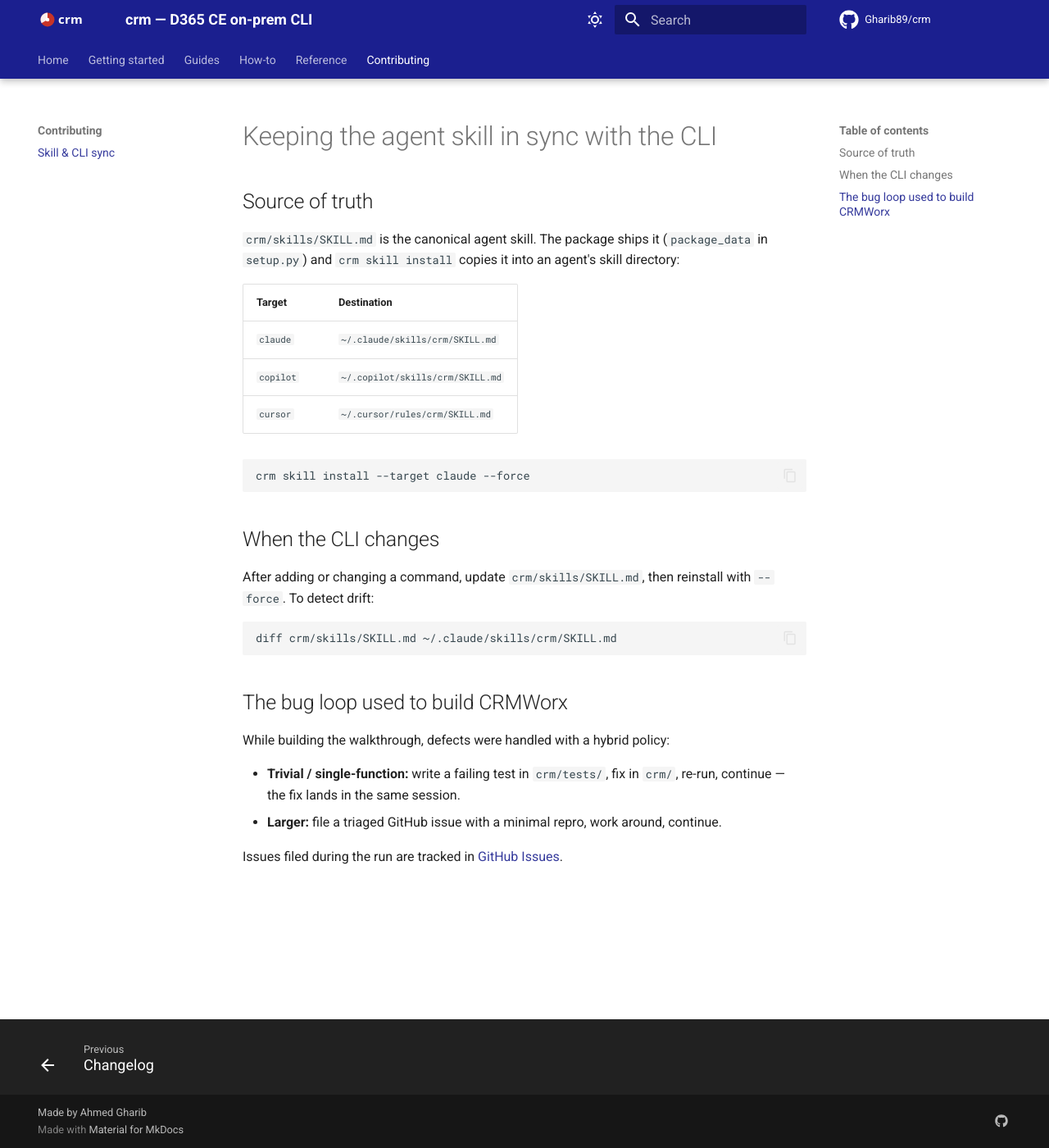
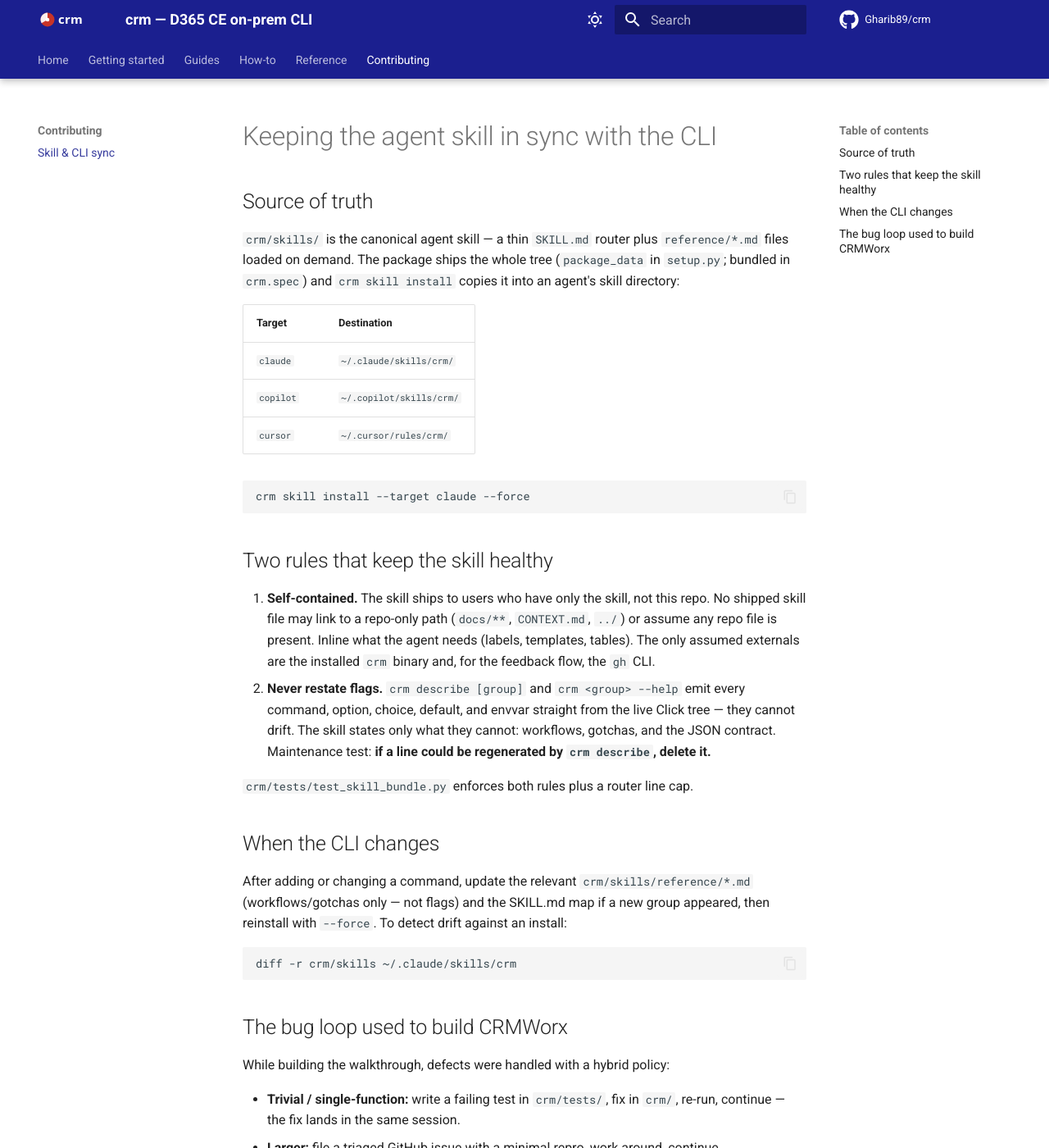
Before and after one commit to Gharib89/crm, an MkDocs documentation site: the page built from docs/contributing/skill-and-cli.md, in a window 1280 px wide and 1400 px high. Shown: the whole window at 82% size. Built offline with MkDocs 1.6.1 and Material for MkDocs 9.7.7, drawn with Linux system fonts in a browser that asks for light colours; comment, search, counter and statistics services are not loaded.

Commit message:
docs(skill): document router + reference bundle and the drift/self-containment rules
Co-Authored-By: Claude Sonnet 4.6 <noreply@anthropic.com>

````diff
--- a/docs/contributing/skill-and-cli.md
+++ b/docs/contributing/skill-and-cli.md
@@ -2,27 +2,44 @@
 
 ## Source of truth
 
-`crm/skills/SKILL.md` is the canonical agent skill. The package ships it
-(`package_data` in `setup.py`) and `crm skill install` copies it into an agent's
-skill directory:
+`crm/skills/` is the canonical agent skill — a thin `SKILL.md` router plus
+`reference/*.md` files loaded on demand. The package ships the whole tree
+(`package_data` in `setup.py`; bundled in `crm.spec`) and `crm skill install`
+copies it into an agent's skill directory:
 
 | Target | Destination |
 | --- | --- |
-| `claude` | `~/.claude/skills/crm/SKILL.md` |
-| `copilot` | `~/.copilot/skills/crm/SKILL.md` |
-| `cursor` | `~/.cursor/rules/crm/SKILL.md` |
+| `claude` | `~/.claude/skills/crm/` |
+| `copilot` | `~/.copilot/skills/crm/` |
+| `cursor` | `~/.cursor/rules/crm/` |
 
 ```bash
 crm skill install --target claude --force
 ```
 
+## Two rules that keep the skill healthy
+
+1. **Self-contained.** The skill ships to users who have only the skill, not this
+   repo. No shipped skill file may link to a repo-only path (`docs/**`,
+   `CONTEXT.md`, `../`) or assume any repo file is present. Inline what the agent
+   needs (labels, templates, tables). The only assumed externals are the installed
+   `crm` binary and, for the feedback flow, the `gh` CLI.
+2. **Never restate flags.** `crm describe [group]` and `crm <group> --help` emit
+   every command, option, choice, default, and envvar straight from the live Click
+   tree — they cannot drift. The skill states only what they cannot: workflows,
+   gotchas, and the JSON contract. Maintenance test: **if a line could be
+   regenerated by `crm describe`, delete it.**
+
+`crm/tests/test_skill_bundle.py` enforces both rules plus a router line cap.
+
 ## When the CLI changes
 
-After adding or changing a command, update `crm/skills/SKILL.md`, then reinstall with
-`--force`. To detect drift:
+After adding or changing a command, update the relevant `crm/skills/reference/*.md`
+(workflows/gotchas only — not flags) and the SKILL.md map if a new group appeared,
+then reinstall with `--force`. To detect drift against an install:
 
 ```bash
-diff crm/skills/SKILL.md ~/.claude/skills/crm/SKILL.md
+diff -r crm/skills ~/.claude/skills/crm
 ```
 
 ## The bug loop used to build CRMWorx
````
Also changed, not shown: CLAUDE.md (+2 -2 lines), README.md (+3 -2 lines), docs/how-to/skill.md (+4 -4 lines).
